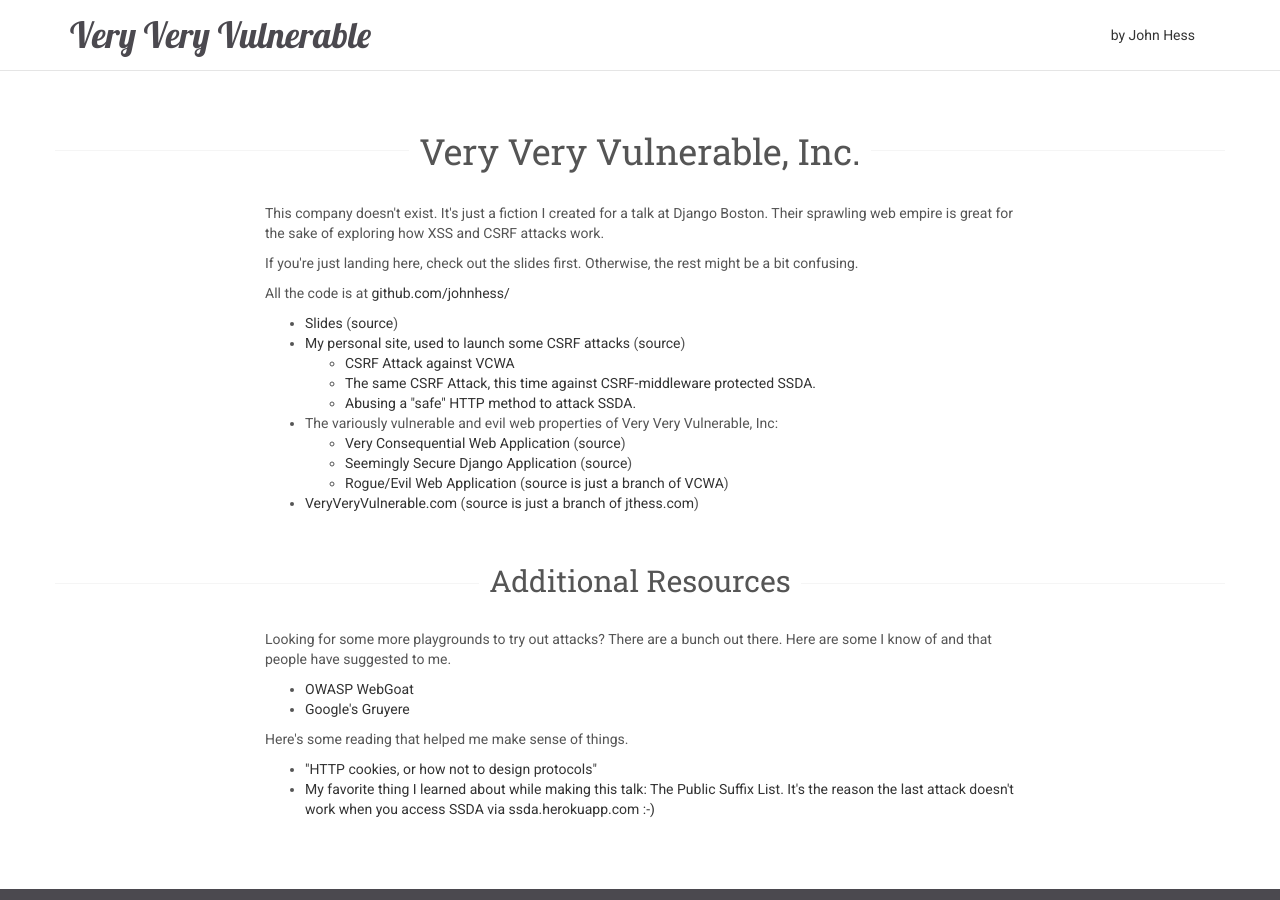
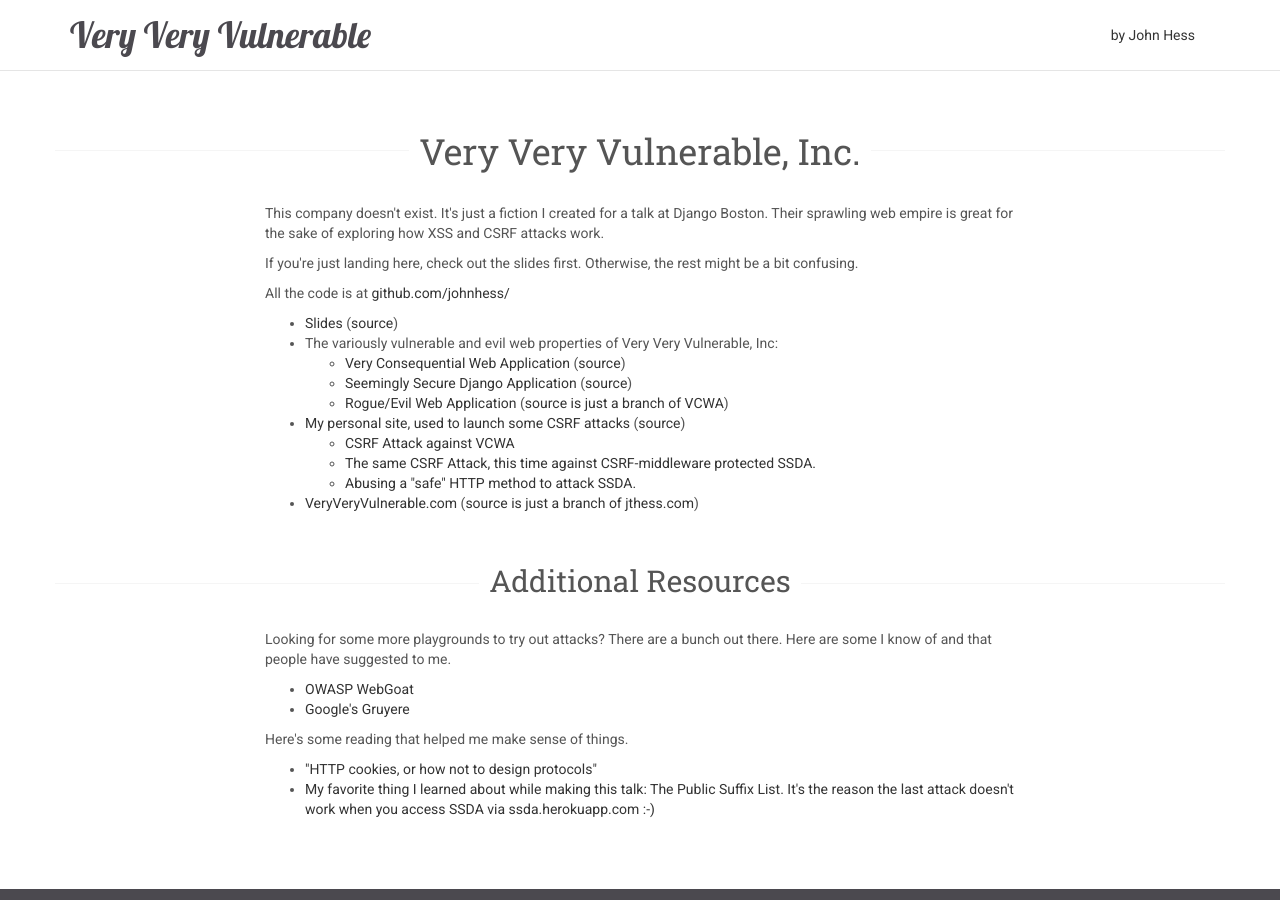
Before and after one commit to johnhess/jthess.com, a Jekyll site: the page built from index.html, in a window 1280 px wide and 900 px high. Built offline with Jekyll 4.4.1, drawn with Linux system fonts in a browser that asks for light colours; a script that is not in the unit is left out; some of the changed lines change nothing that is shown.

Commit message:
better resource order

```diff
--- a/index.html
+++ b/index.html
@@ -12,12 +12,6 @@ layout: default
         <p>All the code is at <a href="https://github.com/johnhess/">github.com/johnhess/</a></p>
         <ul>
           <li><a href="https://johnhess.github.io/dj-sec/slides.html">Slides</a> (<a href="https://github.com/johnhess/dj-sec/">source</a>)</li>
-          <li><a href="http://jthess.com">My personal site, used to launch some CSRF attacks</a> (<a href="https://github.com/johnhess/jthess.com">source</a>)</li>
-            <ul>
-              <li><a href="http://jthess.com/vvv/csrf.html">CSRF Attack against VCWA</a></li>
-              <li><a href="http://jthess.com/vvv/csrf2.html">The same CSRF Attack, this time against CSRF-middleware protected SSDA.</a></li>
-              <li><a href="http://jthess.com/vvv/csrf3.html">Abusing a "safe" HTTP method to attack SSDA.</a></li>
-            </ul>
           <li>The variously vulnerable and evil web properties of Very Very Vulnerable, Inc:
             <ul>
               <li><a href="http://vcwa.veryveryvulnerable.com">Very Consequential Web Application</a> (<a href="https://github.com/johnhess/vcwa">source</a>)</li>
@@ -25,6 +19,12 @@ layout: default
               <li><a href="http://evil.veryveryvulnerable.com">Rogue/Evil Web Application</a> (<a href="https://github.com/johnhess/vcwa/tree/evil">source is just a branch of VCWA</a>)</li>
             </ul>
           </li>
+          <li><a href="http://jthess.com">My personal site, used to launch some CSRF attacks</a> (<a href="https://github.com/johnhess/jthess.com">source</a>)</li>
+            <ul>
+              <li><a href="http://jthess.com/vvv/csrf.html">CSRF Attack against VCWA</a></li>
+              <li><a href="http://jthess.com/vvv/csrf2.html">The same CSRF Attack, this time against CSRF-middleware protected SSDA.</a></li>
+              <li><a href="http://jthess.com/vvv/csrf3.html">Abusing a "safe" HTTP method to attack SSDA.</a></li>
+            </ul>
           <li><a href="http://veryveryvulnerable.com">VeryVeryVulnerable.com</a> (<a href="https://github.com/johnhess/jthess.com/tree/veryveryvulnerable.com">source is just a branch of jthess.com</a>)</li>
         </ul>
       </div>
```
